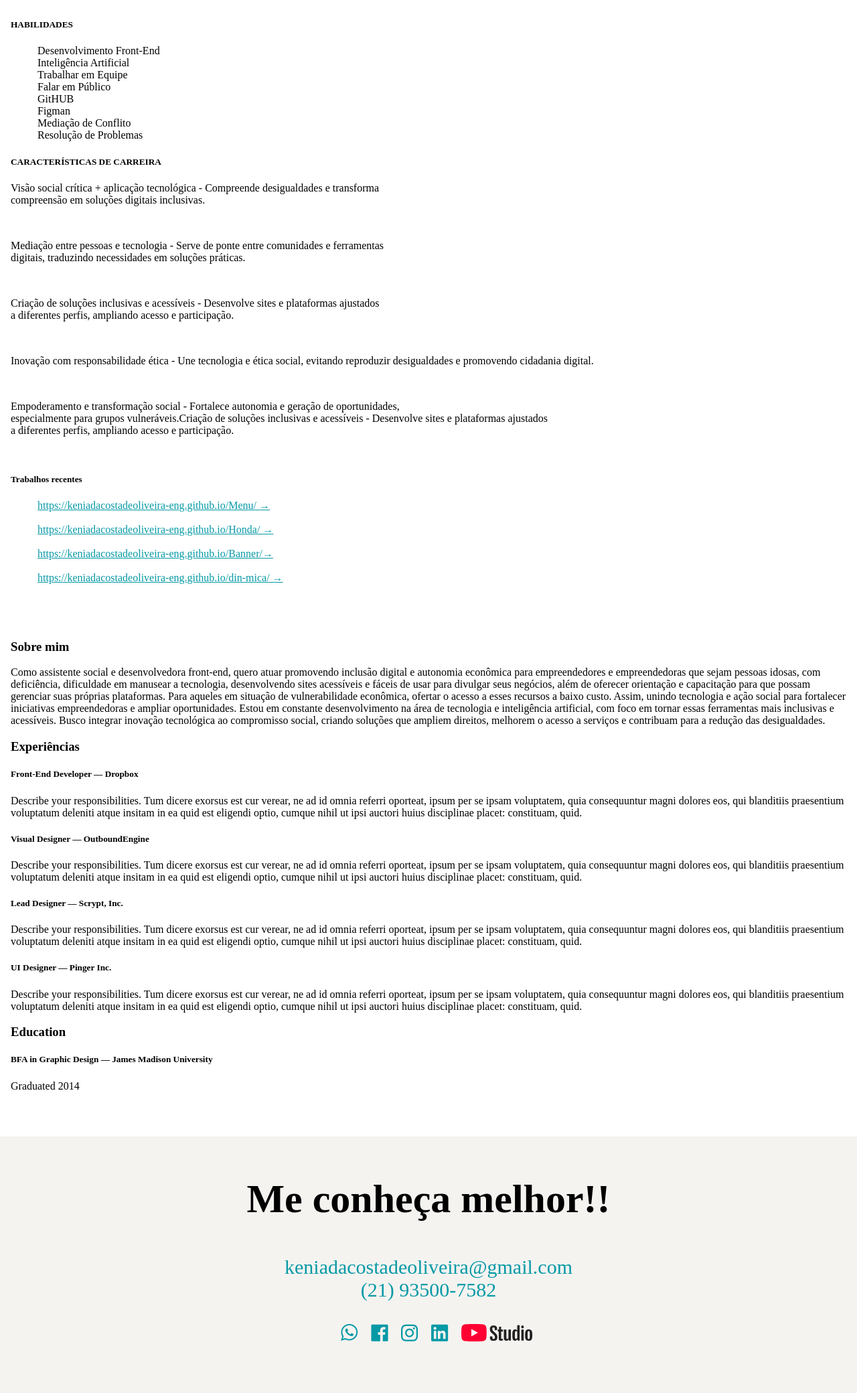
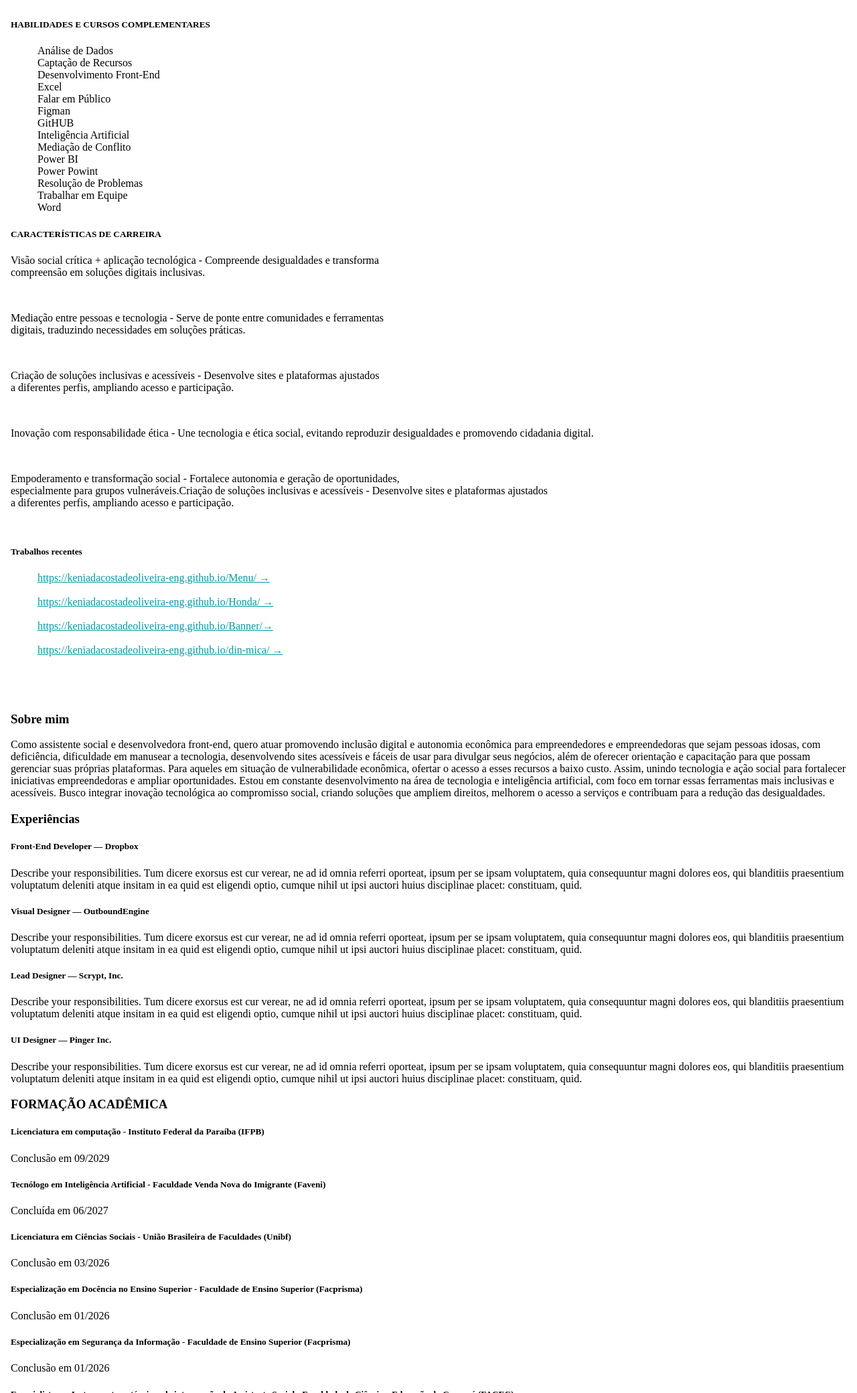
Before and after one commit to keniadacostadeoliveira-eng/Projeto-Final, a plain HTML site: page index.html in a window 1280 px wide. Shown: the part 720-2800 px from the top of the page at 67% size. Drawn offline with Linux system fonts and the light colour scheme.

Commit message:
Atualização das informações de cursos e formação acadêmica no currículo

```diff
--- a/index.html
+++ b/index.html
@@ -23,16 +23,22 @@
         <div class="container">
             <div class="aside">
                 <div class="box">
-                    <h5> HABILIDADES </h5>
+                    <h5> HABILIDADES E CURSOS COMPLEMENTARES </h5>
                     <ul>
+                        <li> Análise de Dados </li>
+                        <li> Captação de Recursos </li>
                         <li> Desenvolvimento Front-End </li>
+                        <li> Excel </li>
+                        <li> Falar em Público </li>
+                        <li> Figman </li>
+                        <li> GitHUB </li>
                         <li> Inteligência Artificial </li>
+                        <li> Mediação de Conflito </li>
+                        <li> Power BI </li>
+                        <li> Power Powint </li>
+                        <li> Resolução de Problemas </li>
                         <li> Trabalhar em Equipe </li>
-                        <li> Falar em Público </li>
-                        <li> GitHUB </li>
-                        <li> Figman </li>
-                        <li> Mediação de Conflito </li>
-                        <li> Resolução de Problemas </li>
+                        <li> Word </li>
                     </ul>
                 </div>
 
@@ -105,9 +111,25 @@
                             constituam, quid. </p>
                 </div>
                 <div class="box">
-                    <h3> Education </h3>
-                    <h5> BFA in Graphic Design — James Madison University </h5>
-                    <p> Graduated 2014 </p>
+                    <h3> FORMAÇÃO ACADÊMICA </h3>
+                     <h5> Licenciatura em computação - Instituto Federal da Paraíba (IFPB)</h5>
+                    <p> Conclusão em 09/2029 </p>
+                    <h5> Tecnólogo em Inteligência Artificial - Faculdade Venda Nova do Imigrante (Faveni)</h5>
+                    <p> Concluída em 06/2027 </p>
+                    <h5> Licenciatura em Ciências Sociais - União Brasileira de Faculdades (Unibf)</h5>
+                    <p> Conclusão em 03/2026 </p>
+                    <h5> Especialização em Docência no Ensino Superior - Faculdade de Ensino Superior (Facprisma)</h5>
+                    <p> Conclusão em 01/2026 </p>
+                    <h5> Especialização em Segurança da Informação - Faculdade de Ensino Superior (Facprisma)</h5>
+                    <p> Conclusão em 01/2026 </p>
+                    <h5> Especialista em Instrumentos e técnicas de intervenção do Assistente Social - Faculdade de Ciência e Educação do Caparaó (FACEC)</h5>
+                    <p> Concluída em 06/2025 </p>
+                    <h5> Pós Graduada em Sistema de Garantia dos Direitos e Política de Cuidados à Crianças e Adolescentes - Universidade Federal de Brasília (UnB)</h5>
+                    <p> Concluída em 02/2025 </p>
+                    <h5> Especialista em Políticas Públicas para Família, Criança e Adolescente - Faculdade de Ciência e Educação do Caparaó (FACEC)</h5>
+                    <p> Concluída em 09/2020 </p>
+                    <h5> Bacharel em Serviço Social - Universidade Federal Fluminense (UFF)</h5>
+                    <p> Concluída em 07/2017 </p>
                 </div>
             </div>
     </div>
```
Also changed, not shown: 1 other file.
